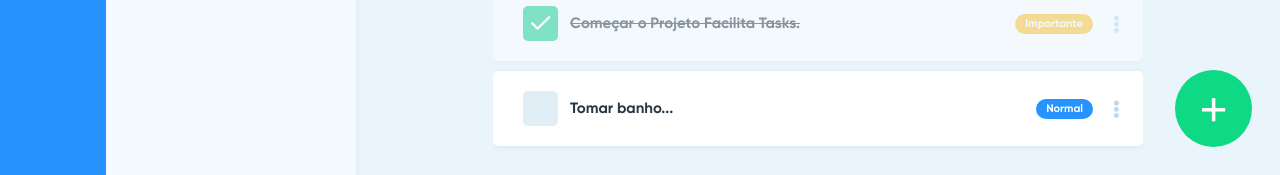
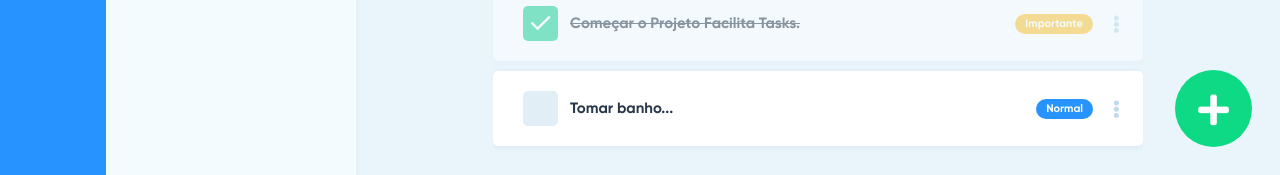
Before and after one commit to caarlos1/job--facilita-tasks, a Vue app: page /tarefas in a window 1280 px wide. Shown: the part 625-800 px from the top of the page. Built offline with nearby package versions, Linux system fonts and the light colour scheme.

Commit message:
feat: mudança de caracter "+" por incone da font awensome, no botão de abrir modal de ToDoList

```diff
--- a/src/components/ToDoList/ToDoListComponents/ToDoListBotaoModal.vue
+++ b/src/components/ToDoList/ToDoListComponents/ToDoListBotaoModal.vue
@@ -5,7 +5,7 @@
       @click="abrirModalBoxAdicionarTarefas()"
       class="botao__adicionar"
     >
-      <span>+</span>
+      <span><i class="fas fa-plus"></i></span>
     </button>
   </div>
 </template>
@@ -32,8 +32,8 @@ export default {
   box-sizing border-box
   background #0ED984
   text-align center
-  padding-top 12.5px
-  font-size 55px
+  padding 22px
+  font-size 35px
   color: var(--cor-texto-claro)
   cursor pointer
   border none
```
